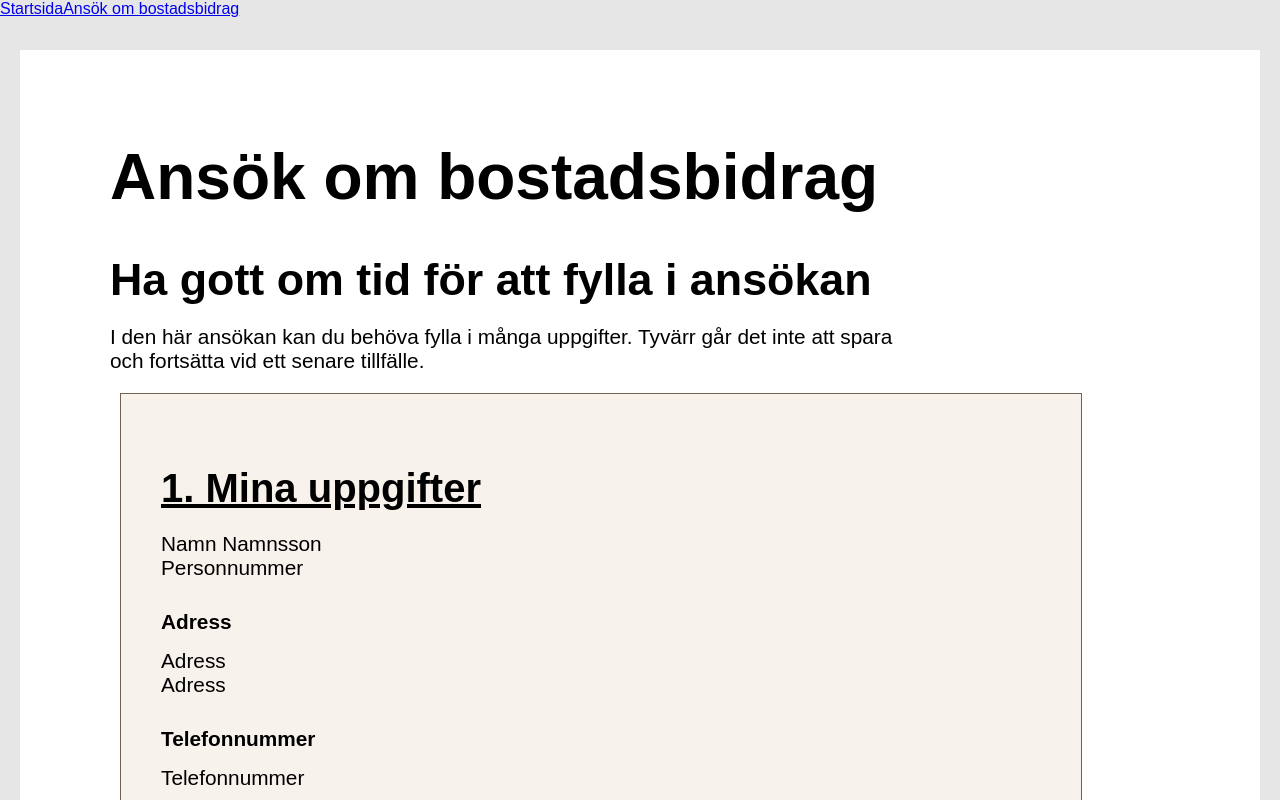
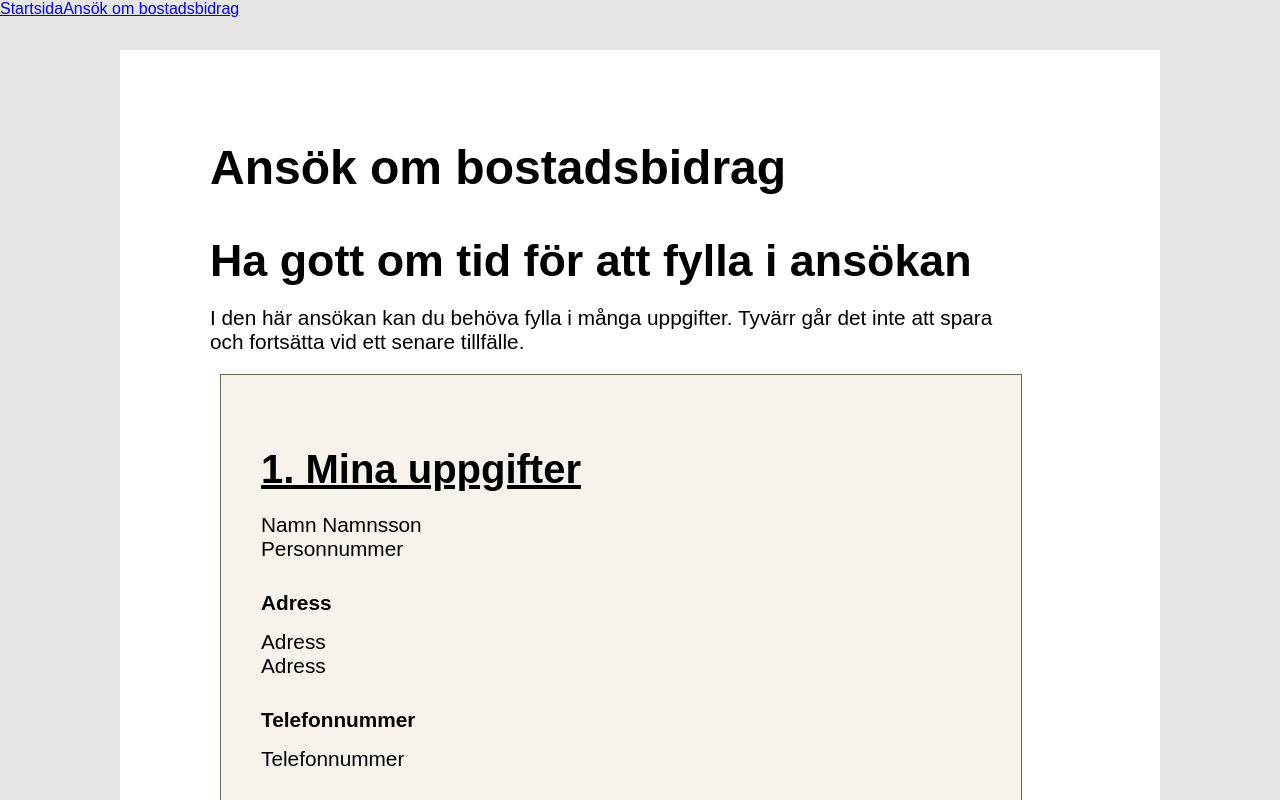
Before and after one commit to CeciliaKembring/fk-form, a Vue app: page /mainForm in a window 1280 px wide. Shown: the top 800 px of the page. Built offline with nearby package versions, Linux system fonts and the light colour scheme.

Commit message:
ändring av text

```diff
--- a/src/assets/main.css
+++ b/src/assets/main.css
@@ -1,7 +1,7 @@
 @import './base.css';
 
 .main-form{
-  max-width: 1200px;
+  max-width: 1000px;
   display: flex;
   justify-content: center;
   margin: 0 auto;
@@ -19,12 +19,12 @@ p{
   max-width: 800px;
 }
 .main-form h2{
-  font-size: 3rem;
+  font-size: 2rem;
   margin-top: 2rem;
   margin-bottom: 1.3rem;
 }
 .box h1{
-  font-size: 4em;
+  font-size: 3em;
   margin-bottom: 40px;
   margin-top: 40px;
 }
--- a/src/components/Address.vue
+++ b/src/components/Address.vue
@@ -9,7 +9,7 @@ const toggleShow = () => {
 
 const addressStatus = ref('yes');
 
-const selectedAccommodation = ref('hyresratt');
+const selectedAccommodation = ref('choose');
 </script>
 
 <template>
```
